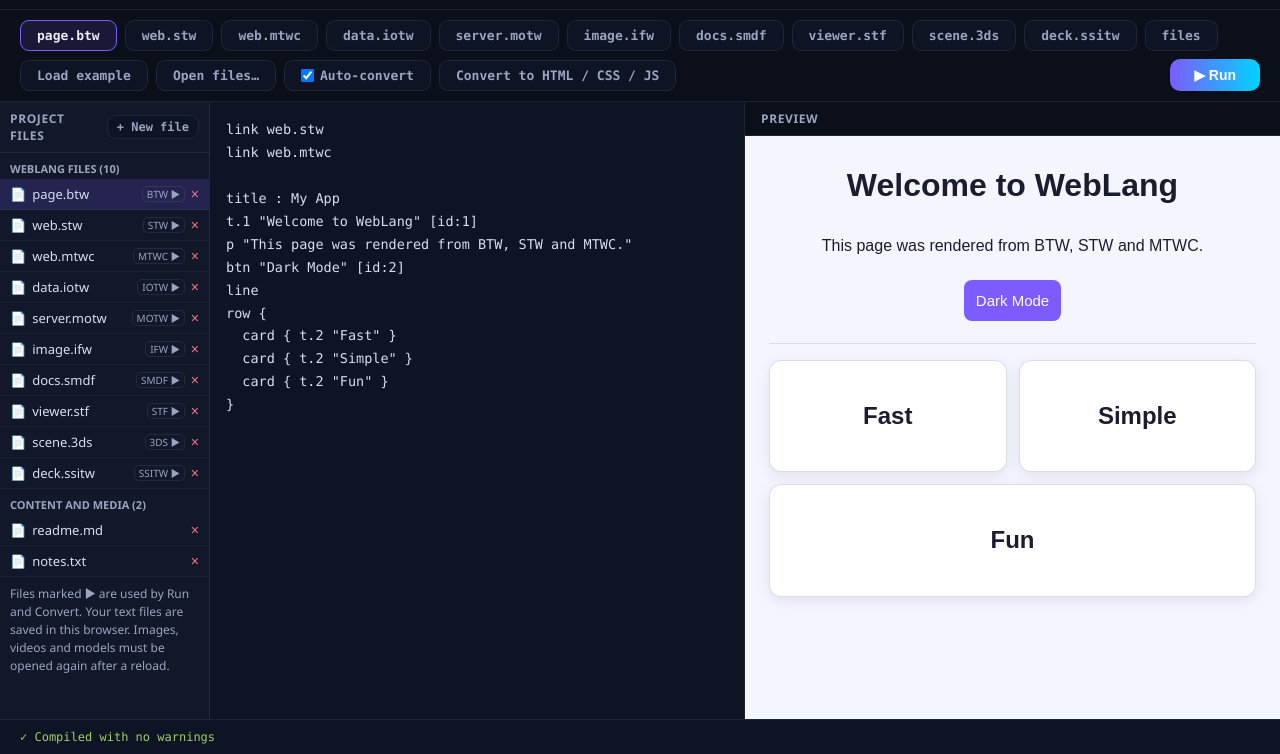
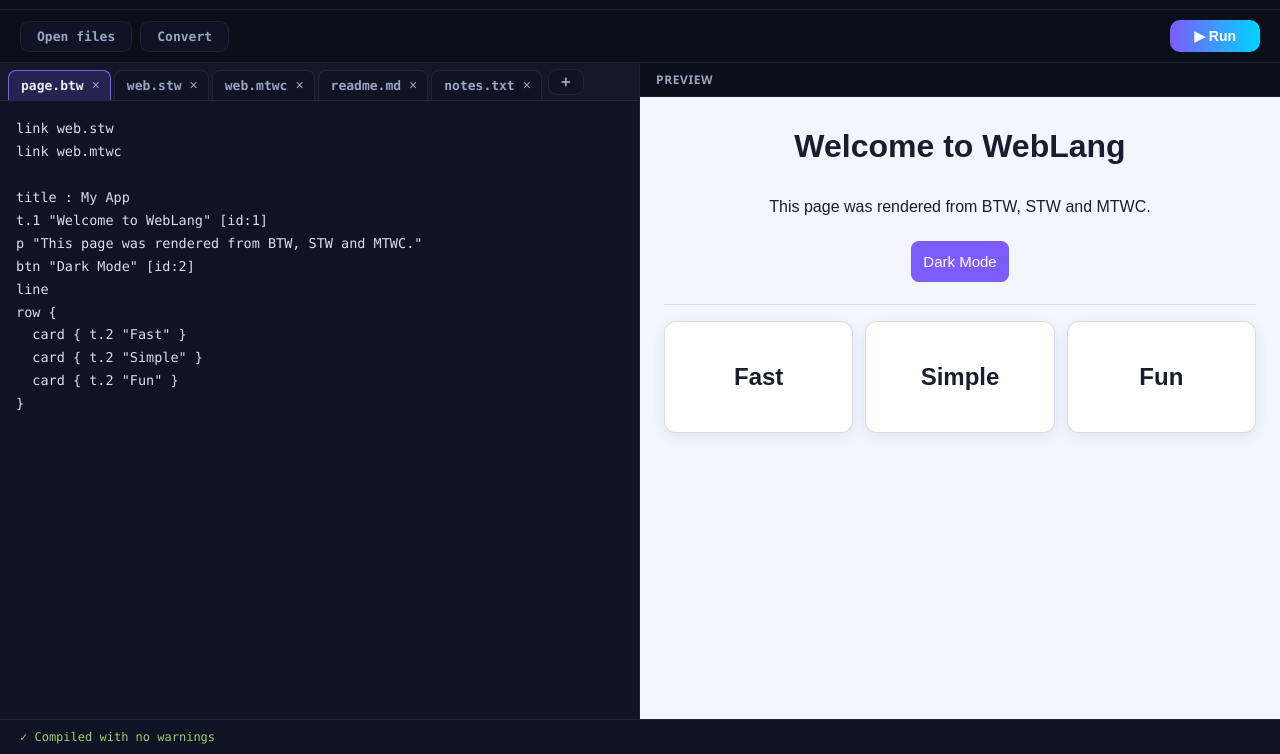
Before and after one commit to HazemYT55/The-WebLang, a plain HTML site: page IDE.html in a window 1280 px wide. Shown: the part 46-800 px from the top of the page. Drawn offline with Linux system fonts and the light colour scheme.

Commit message:
Simplify IDE: full-width editor and preview, file tabs with + for named blank files, clearer open-file errors

```diff
--- a/IDE.html
+++ b/IDE.html
@@ -53,13 +53,10 @@
 </nav>
 
 <div class="toolbar">
-  <button class="tab on" data-f="btw">page.btw</button>
-  <button class="tab" data-f="stw">web.stw</button>
-  <button class="tab" data-f="mtwc">web.mtwc</button>
-  <button class="tab" id="open-files">Open files…</button>
+  <button class="tab" id="open-files" title="Open files from your computer">Open files</button>
   <input type="file" id="file-input" accept=".btw,.stw,.mtwc,.iotw,.motw,.ifw,.smdf,.stf,.3ds,.ssitw,.md,.txt,.glb,.gltf,.png,.jpg,.jpeg,.gif,.webp,.svg,.mp4,.webm,.mp3,.wav,.ogg" multiple hidden>
-  <label class="tab" style="display:inline-flex;align-items:center;gap:6px;cursor:pointer"><input type="checkbox" id="auto-convert" checked style="margin:0;display:inline-block;width:auto"> Auto-convert</label>
-  <button class="tab" id="convert">Convert to HTML / CSS / JS</button>
+  <input type="checkbox" id="auto-convert" hidden>
+  <button class="tab" id="convert" title="Convert to HTML / CSS / JS">Convert</button>
   <button class="run" id="run">▶ Run</button>
 </div>
 
@@ -359,7 +356,7 @@ function compileBTW(src, warnings){
       }
       // unknown
       var first = s.match(/^\S+/);
-      warnings.push('BTW: unknown tag "'+(first?first[0]:s)+'" · skipped');
+      warnings.push('BTW: unknown tag "'+(first?first[0]:s)+'" · skipped'+(/^h[1-6]$/i.test(first?first[0]:'')?' · headings are written t.1 to t.6':''));
       s = '';
     }
   }
@@ -1211,19 +1208,12 @@ if(typeof document !== 'undefined' && document.getElementById){
     var ta = document.createElement('textarea');
     ta.id = 'ed-' + e[0]; ta.style.display = 'none'; ta.spellcheck = false; ta.placeholder = e[2];
     edHost.appendChild(ta); eds[e[0]] = ta; placeholders[e[0]] = e[2];
-    var tb = document.createElement('button');
-    tb.className = 'tab'; tb.dataset.f = e[0]; tb.textContent = e[1];
-    toolbar.insertBefore(tb, openBtn);
   });
   var filesPane = document.createElement('div');
   filesPane.id = 'ed-files'; filesPane.style.cssText = 'display:none;flex:1;overflow:auto;padding:16px;background:var(--panel2);color:#d6def0;font-size:13.5px;line-height:1.7';
   edHost.appendChild(filesPane); eds.files = filesPane;
-  var filesTab = document.createElement('button');
-  filesTab.className = 'tab'; filesTab.dataset.f = 'files'; filesTab.textContent = 'files';
-  toolbar.insertBefore(filesTab, openBtn);
   var exBtn = document.createElement('button');
   exBtn.className = 'tab'; exBtn.id = 'load-example'; exBtn.textContent = 'Load example';
-  toolbar.insertBefore(exBtn, openBtn);
 
   var tabs = document.querySelectorAll('.tab[data-f]');
   var con = document.getElementById('con');
@@ -1242,25 +1232,22 @@ if(typeof document !== 'undefined' && document.getElementById){
   var docs = {}, activeDoc = {btw:'page.btw', stw:'web.stw', mtwc:'web.mtwc'}, openName = 'page.btw';
   EXTRA.forEach(function(e){ activeDoc[e[0]] = e[1]; });
   Object.keys(activeDoc).forEach(function(k){ docs[activeDoc[k]] = {lang:k, text:null}; });
+  var created = {}, HIDE = {};
+  EXTRA.forEach(function(e){ HIDE[e[1]] = 1; });
   var projStyle = document.createElement('style');
-  projStyle.textContent = '.main{grid-template-columns:210px 1fr 1fr}#proj{border-right:1px solid var(--line);background:var(--panel);display:flex;flex-direction:column;min-height:0;overflow:auto;font-size:13px}' +
-    '#proj .ph{display:flex;align-items:center;gap:6px;padding:8px 10px;border-bottom:1px solid var(--line);font-size:12px;font-weight:700;color:var(--muted);letter-spacing:.6px}#proj .ph span{flex:1}' +
-    '#proj .pb{padding:4px 9px;font-size:12px}#proj .pf{padding:8px 10px;border-bottom:1px solid var(--line);display:none;gap:6px;flex-direction:column}#proj .pf input,#proj .pf select{width:100%;padding:6px;border-radius:7px;border:1px solid var(--line);background:var(--panel2);color:var(--txt);font-size:13px}' +
-    '#proj .row{display:flex;align-items:center;gap:6px;padding:6px 10px;cursor:pointer;border-bottom:1px solid rgba(255,255,255,.04);color:#d6def0}#proj .row:hover{background:rgba(124,92,255,.08)}#proj .row.on{background:rgba(124,92,255,.18)}' +
-    '#proj .row .nm{flex:1;overflow:hidden;text-overflow:ellipsis;white-space:nowrap}#proj .row .tg{font-size:10px;color:var(--muted);border:1px solid var(--line);border-radius:5px;padding:0 4px}#proj .row .x{color:#f7768e;border:none;background:none;cursor:pointer;font-size:14px}' +
-    '#proj .sec{padding:8px 10px 3px;font-size:11px;color:var(--muted);font-weight:700}#proj .hint{padding:8px 10px;color:var(--muted);font-size:12px;line-height:1.5}' +
-    '#ed-view{display:none;flex:1;overflow:auto;padding:16px;background:var(--panel2);color:#d6def0;text-align:center}#ed-view img,#ed-view video{max-width:100%;max-height:70vh;background:repeating-conic-gradient(#222 0 25%,#2a2a2a 0 50%) 50%/16px 16px;border-radius:8px}#ed-view .vn{margin-top:10px;color:var(--muted);font-size:12px;word-break:break-all}' +
-    '@media(max-width:800px){.main{grid-template-columns:1fr}#proj{max-height:190px;border-right:none;border-bottom:1px solid var(--line)}}';
+  projStyle.textContent = 'body{height:100vh;height:100dvh}.main{grid-template-columns:1fr 1fr}' +
+    '#filebar{display:flex;align-items:center;gap:6px;padding:6px 8px 0;border-bottom:1px solid var(--line);background:var(--panel);flex:none}' +
+    '#ftabs{display:flex;gap:3px;overflow-x:auto;min-width:0;scrollbar-width:thin}' +
+    '.ft{display:inline-flex;align-items:center;gap:6px;padding:7px 8px 7px 12px;border-radius:8px 8px 0 0;background:var(--panel2);border:1px solid var(--line);border-bottom:none;color:var(--muted);font-family:ui-monospace,Consolas,monospace;font-size:13px;font-weight:700;cursor:pointer;white-space:nowrap}' +
+    '.ft.on{color:var(--txt);background:rgba(124,92,255,.18);border-color:var(--acc1)}.ft .x{border:none;background:none;color:var(--muted);cursor:pointer;font-size:14px;line-height:1;padding:0 2px}.ft .x:hover{color:#f7768e}' +
+    '#fb-add{display:flex;align-items:center;gap:6px;padding-bottom:5px;flex:none}#fb-plus{padding:4px 12px;font-size:16px;line-height:1}' +
+    '#fb-name{display:none;width:150px;padding:5px 8px;border-radius:7px;border:1px solid var(--acc1);background:var(--panel2);color:var(--txt);font-family:ui-monospace,Consolas,monospace;font-size:13px;outline:none}#fb-msg{display:none;color:#f7768e;font-size:12px;max-width:340px;line-height:1.3}' +
+    '#ed-view{display:none;flex:1;overflow:auto;padding:16px;background:var(--panel2);color:#d6def0;text-align:center}#ed-view img,#ed-view video{max-width:100%;max-height:70vh;background:repeating-conic-gradient(#222 0 25%,#2a2a2a 0 50%) 50%/16px 16px;border-radius:8px}#ed-view .vn{margin-top:10px;color:var(--muted);font-size:12px}' +
+    '@media(max-width:800px){.main{grid-template-columns:minmax(0,1fr);grid-template-rows:minmax(0,1fr) minmax(0,1fr);min-height:0}.ed{border-right:none;border-bottom:1px solid var(--line)}nav{padding:6px 10px;flex-wrap:nowrap}.logo{width:auto;font-size:16px}nav a.nl{padding:4px 8px;font-size:13px}.toolbar{padding:6px 10px}.console{max-height:64px;padding:6px 10px}#filebar{flex-wrap:wrap;padding-bottom:0}#ftabs{flex:1 1 0}#fb-add{flex-wrap:wrap;flex:0 1 auto;max-width:100%}#fb-name{width:130px}#fb-msg{max-width:none;flex:1 1 100%}.ed,.pv{min-width:0}}';
   document.head.appendChild(projStyle);
-  var side = document.createElement('div'); side.id = 'proj';
-  var FMT = [['btw','page.btw','BTW page'],['stw','web.stw','STW style'],['mtwc','web.mtwc','MTWC logic'],['iotw','data.iotw','IOTW data'],['motw','server.motw','MOTW server'],['ifw','image.ifw','IFW image'],['smdf','docs.smdf','SMDF markdown view'],['stf','viewer.stf','STF text view'],['d3','scene.3ds','3DS 3D scene'],['ssitw','deck.ssitw','SSITW slides']];
-  side.innerHTML = '<div class="ph"><span>PROJECT FILES</span><button class="tab pb" id="pf-new">+ New file</button></div>' +
-    '<div class="pf" id="pf-form"><input id="pf-name" placeholder="File name, e.g. home" autocomplete="off"><select id="pf-fmt">' +
-    '<optgroup label="The 10 WebLang formats">' + FMT.map(function(f){ return '<option value="' + f[0] + '">.' + EXT_OF[f[0]] + ' - ' + f[2] + '</option>'; }).join('') + '</optgroup>' +
-    '<optgroup label="Content files"><option value="md">.md - Markdown text</option><option value="txt">.txt - Plain text</option></optgroup></select>' +
-    '<div style="display:flex;gap:6px"><button class="tab pb" id="pf-create">Create</button><button class="tab pb" id="pf-cancel">Cancel</button></div></div>' +
-    '<div id="pf-list"></div>';
-  document.querySelector('.main').insertBefore(side, document.querySelector('.main').firstChild);
+  var bar = document.createElement('div'); bar.id = 'filebar';
+  bar.innerHTML = '<div id="ftabs"></div><div id="fb-add"><button class="tab" id="fb-plus" title="New file" aria-label="New file">+</button><input id="fb-name" placeholder="name.btw" autocomplete="off" spellcheck="false"><span id="fb-msg"></span></div>';
+  edHost.insertBefore(bar, edHost.firstChild);
   var viewPane = document.createElement('div'); viewPane.id = 'ed-view'; edHost.appendChild(viewPane); eds.view = viewPane;
   var fileTA = document.createElement('textarea'); fileTA.id = 'ed-filetext'; fileTA.style.display = 'none'; fileTA.spellcheck = false;
   edHost.appendChild(fileTA); eds.filetext = fileTA;
@@ -1274,38 +1261,28 @@ if(typeof document !== 'undefined' && document.getElementById){
       var d = {}, t = {};
       Object.keys(docs).forEach(function(n){ d[n] = {lang:docs[n].lang, text:getText(n)}; });
       Object.keys(files).forEach(function(n){ if(typeof files[n].text === 'string' && !files[n].blob) t[n] = files[n].text; });
-      localStorage.setItem('wl-project', JSON.stringify({docs:d, active:activeDoc, texts:t}));
+      localStorage.setItem('wl-project', JSON.stringify({docs:d, active:activeDoc, texts:t, created:created}));
     } catch(e) {}
   }
   function fileIcon(n){ var x = n.split('.').pop().toLowerCase(); return /^(png|jpe?g|gif|webp|svg)$/.test(x) ? '🖼' : /^(mp4|webm)$/.test(x) ? '🎬' : /^(mp3|wav|ogg)$/.test(x) ? '🎵' : /^(glb|gltf)$/.test(x) ? '🧊' : '📄'; }
+  function isShown(n){ return !(docs[n] && HIDE[n] && created[n] !== true && !getText(n).trim()); }
   function renderProject(){
-    var box = document.getElementById('pf-list'); if(!box) return;
+    var box = document.getElementById('ftabs'); if(!box) return;
     box.innerHTML = '';
-    function sec(t){ var s = document.createElement('div'); s.className = 'sec'; s.textContent = t; box.appendChild(s); }
-    function row(n, tag, active, rm){
-      var r = document.createElement('div'); r.className = 'row' + (openName === n ? ' on' : ''); r.title = n;
-      var ic = document.createElement('span'); ic.textContent = fileIcon(n);
-      var nm = document.createElement('span'); nm.className = 'nm'; nm.textContent = n;
-      r.appendChild(ic); r.appendChild(nm);
-      if(tag){ var tg = document.createElement('span'); tg.className = 'tg'; tg.textContent = tag + (active ? ' ▶' : ''); tg.title = active ? 'This file is used by Run and Convert' : 'Click to switch to this file'; r.appendChild(tg); }
-      var x = document.createElement('button'); x.className = 'x'; x.textContent = '×'; x.title = 'Remove ' + n;
+    function tab(n, rm){
+      var r = document.createElement('div'); r.className = 'ft' + (openName === n ? ' on' : ''); r.title = n;
+      var nm = document.createElement('span'); nm.textContent = n; r.appendChild(nm);
+      var x = document.createElement('button'); x.className = 'x'; x.textContent = '×'; x.title = 'Close ' + n; x.setAttribute('aria-label', 'Close ' + n);
       x.addEventListener('click', function(e){ e.stopPropagation(); rm(n); });
       r.appendChild(x);
       r.addEventListener('click', function(){ openFile(n); });
       box.appendChild(r);
     }
-    sec('WEBLANG FILES (' + Object.keys(docs).length + ')');
-    Object.keys(docs).forEach(function(n){ row(n, LANG_LABEL[docs[n].lang], isActive(n), removeDoc); });
-    var fn = Object.keys(files);
-    sec('CONTENT AND MEDIA (' + fn.length + ')');
-    if(!fn.length){ var h = document.createElement('div'); h.className = 'hint'; h.textContent = 'No files yet. Use Open files or drag files here.'; box.appendChild(h); }
-    fn.forEach(function(n){ row(n, '', false, removeAsset); });
-    var hint = document.createElement('div'); hint.className = 'hint';
-    hint.textContent = 'Files marked ▶ are used by Run and Convert. Your text files are saved in this browser. Images, videos and models must be opened again after a reload.';
-    box.appendChild(hint);
+    Object.keys(docs).filter(isShown).forEach(function(n){ tab(n, removeDoc); });
+    Object.keys(files).forEach(function(n){ tab(n, removeAsset); });
     persist();
   }
-  function openFile(n){
+    function openFile(n){
     openName = n;
     if(docs[n]){ switchDoc(n); return; }
     var f = files[n]; if(!f) return;
@@ -1342,9 +1319,9 @@ if(typeof document !== 'undefined' && document.getElementById){
   }
   function removeDoc(n){
     var k = docs[n].lang, others = Object.keys(docs).filter(function(m){ return m !== n && docs[m].lang === k; });
-    if(!others.length){ log('Cannot remove ' + n + ': keep at least one ' + LANG_LABEL[k] + ' file. Clear its text instead.', 'warn'); return; }
+    if(!others.length){ if(HIDE[n]){ created[n] = false; docs[n].text = ''; if(isActive(n)) eds[k].value = ''; openName = activeDoc.btw; selectTab('btw'); renderProject(); run(); return; } log('Cannot close ' + n + ': it is the only ' + LANG_LABEL[k] + ' file. Clear its text instead, or create another ' + LANG_LABEL[k] + ' file first.', 'warn'); return; }
     if(isActive(n)) switchDoc(others[0], true);
-    delete docs[n]; if(openName === n) openName = activeDoc[k];
+    delete docs[n]; delete created[n]; if(openName === n) openName = activeDoc[k];
     renderProject(); run();
   }
   function removeAsset(n){
@@ -1352,32 +1329,41 @@ if(typeof document !== 'undefined' && document.getElementById){
     delete files[n]; if(openName === n){ openName = activeDoc[activeTab] || 'page.btw'; selectTab(docs[openName] ? docs[openName].lang : 'btw'); }
     renderFiles(); run();
   }
-  function newFile(rawName, fmt){
-    var ext = EXT_OF[fmt] || fmt;
-    var name = String(rawName || '').trim().replace(/[^\w.\-]/g, '_');
-    if(!name){ log('Type a file name first', 'warn'); return false; }
-    if(name.toLowerCase().slice(-(ext.length + 1)) !== '.' + ext) name = name.replace(/\.[A-Za-z0-9]+$/, '') + '.' + ext;
-    if(docs[name] || files[name]){ log('A file named ' + name + ' already exists', 'warn'); return false; }
-    if(LANG_EXT[ext]){ docs[name] = {lang:fmt, text:''}; switchDoc(name); }
+var ALLOWED = Object.keys(LANG_EXT).concat(TEXT_EXT).map(function(x){ return '.' + x; }).join(' ');
+  var fbName = document.getElementById('fb-name'), fbMsg = document.getElementById('fb-msg'), fbPlus = document.getElementById('fb-plus');
+  function fbErr(m){ fbMsg.textContent = m; fbMsg.style.display = 'inline'; log(m, 'err'); }
+  function newFile(rawName){
+    var raw = String(rawName || '').trim();
+    if(!raw){ fbErr('Type a name with its ending, for example page.btw'); return false; }
+    var name = raw.replace(/\s+/g, '_').replace(/[^\w.\-]/g, '_');
+    var m = name.match(/\.([A-Za-z0-9]+)$/);
+    if(!m){ fbErr('"' + raw + '" needs an ending so I know the language, for example ' + name + '.btw. Endings: ' + ALLOWED); return false; }
+    var ext = m[1].toLowerCase(); name = name.slice(0, name.length - ext.length) + ext;
+    var fmt = LANG_EXT[ext];
+    if(!fmt && TEXT_EXT.indexOf(ext) < 0){ fbErr('".' + ext + '" is not a WebLang ending. Use one of: ' + ALLOWED); return false; }
+    if(files[name] || (docs[name] && isShown(name))){ fbErr('A file named ' + name + ' already exists. Pick another name.'); return false; }
+    if(docs[name]){ created[name] = true; switchDoc(name, true); }
+    else if(fmt){ docs[name] = {lang:fmt, text:''}; created[name] = true; switchDoc(name, true); }
     else { files[name] = {text:'', size:0}; renderFiles(); openFile(name); }
-    log('Created ' + name + '. Type your code in the editor.', 'ok');
+    var ed = eds[docs[name] ? docs[name].lang : 'filetext']; if(ed && ed.focus) ed.focus();
     return true;
   }
-  document.getElementById('pf-new').addEventListener('click', function(){
-    var f = document.getElementById('pf-form'); f.style.display = f.style.display === 'flex' ? 'none' : 'flex';
-    if(f.style.display === 'flex') document.getElementById('pf-name').focus();
-  });
-  document.getElementById('pf-cancel').addEventListener('click', function(){ document.getElementById('pf-form').style.display = 'none'; });
-  document.getElementById('pf-create').addEventListener('click', function(){
-    var nm = document.getElementById('pf-name');
-    if(newFile(nm.value, document.getElementById('pf-fmt').value)){ nm.value = ''; document.getElementById('pf-form').style.display = 'none'; }
-  });
-  document.getElementById('pf-name').addEventListener('keydown', function(e){ if(e.key === 'Enter') document.getElementById('pf-create').click(); });
+  function closeAdd(){ fbName.style.display = 'none'; fbMsg.style.display = 'none'; fbName.value = ''; }
+  fbPlus.addEventListener('click', function(){
+    if(fbName.style.display === 'inline-block'){ closeAdd(); return; }
+    fbName.style.display = 'inline-block'; fbMsg.style.display = 'none'; fbName.focus();
+  });
+  fbName.addEventListener('keydown', function(e){
+    if(e.key === 'Enter'){ if(newFile(fbName.value)) closeAdd(); }
+    else if(e.key === 'Escape') closeAdd();
+    else fbMsg.style.display = 'none';
+  });
   fileTA.addEventListener('input', function(){ var n = fileTA.dataset.name; if(files[n]){ files[n].text = fileTA.value; files[n].size = fileTA.value.length; persist(); } });
   Object.keys(eds).forEach(function(k){ if(eds[k].tagName === 'TEXTAREA') eds[k].addEventListener('input', persist); });
   (function restore(){
     var s; try { s = JSON.parse(localStorage.getItem('wl-project') || 'null'); } catch(e) {}
     if(!s || !s.docs) return;
+    created = s.created || {};
     var saved = s.docs, act = s.active || {};
     Object.keys(docs).forEach(function(n){ delete docs[n]; });
     Object.keys(saved).forEach(function(n){ if(LANG_LABEL[saved[n].lang]) docs[n] = {lang:saved[n].lang, text:saved[n].text || ''}; });
@@ -1437,12 +1423,18 @@ if(typeof document !== 'undefined' && document.getElementById){
     return {iotw:eds.iotw.value, motw:eds.motw.value, ifw:eds.ifw.value, smdf:eds.smdf.value, stf:eds.stf.value, d3:eds.d3.value, ssitw:eds.ssitw.value};
   }
 
+  function fileWarn(w){
+    return String(w).replace(/^(BTW|STW|MTWC|IOTW|MOTW|IFW|SMDF|STF|SSITW|3DS):/, function(_, L){
+      var k; Object.keys(LANG_LABEL).forEach(function(x){ if(LANG_LABEL[x] === L) k = x; });
+      return (k && activeDoc[k] ? activeDoc[k] : L) + ':';
+    });
+  }
   function run(){
     con.innerHTML = '';
     var r = WebLang.buildPreview(eds.btw.value, eds.stw.value, eds.mtwc.value, more(), files);
     out.srcdoc = r.html;
     if(r.warnings.length){
-      r.warnings.forEach(function(w){ log('⚠ ' + w, 'warn'); });
+      r.warnings.forEach(function(w){ log('⚠ ' + fileWarn(w), 'warn'); });
     } else {
       log('✓ Compiled with no warnings', 'ok');
     }
@@ -1491,7 +1483,7 @@ if(typeof document !== 'undefined' && document.getElementById){
     if(!exportResult.warnings.length) log('Converted ' + (Object.keys(exportResult.files).length + Object.keys(exportResult.assets).length) + ' files with no warnings', 'ok');
     buildOutputTabs();
     selectOutput('index.html');
-    if(stay === true){ log('Files opened and converted. Press "Convert to HTML / CSS / JS" to see and download the result.', 'ok'); return; }
+    if(stay === true){ log('Converted. Press Convert to see and download the result.', 'ok'); return; }
     document.querySelector('.main').hidden = true;
     document.getElementById('exports').hidden = false;
   }
@@ -1512,7 +1504,7 @@ if(typeof document !== 'undefined' && document.getElementById){
         if(files[f.name] && files[f.name].url) URL.revokeObjectURL(files[f.name].url);
         files[f.name] = {url:URL.createObjectURL(f), size:f.size, blob:f};
         jobs.push({f:f, ext:ext, done:true});
-      } else skipped.push('Skipped "' + f.name + '": unsupported file type');
+      } else skipped.push('Could not open "' + f.name + '": ' + (f.name.indexOf('.') < 0 ? 'it has no ending' : '.' + ext + ' files are not supported') + '. You can open: ' + ALLOWED + ', and images, video, audio and .glb models.');
     });
     function logSkipped(){ skipped.forEach(function(m){ log(m, 'warn'); }); }
     if(!jobs.length){ logSkipped(); return; }
@@ -1520,6 +1512,7 @@ if(typeof document !== 'undefined' && document.getElementById){
     function finish(){
       renderFiles(); run();
       log('Opened ' + jobs.map(function(j){ return j.f.name; }).join(', '), 'ok');
+      if(con.querySelector('.warn')) log('The files opened fine. The ⚠ lines above are hints about code inside them, they do not block anything.', 'log');
       if(document.getElementById('auto-convert').checked) convertNow(true);
       logSkipped();
     }
@@ -1536,6 +1529,7 @@ if(typeof document !== 'undefined' && document.getElementById){
         }
         if(--pending === 0) finish();
       };
+      r.onerror = function(){ log('Could not read "' + j.f.name + '": the browser could not load it. Try opening it again.', 'err'); if(--pending === 0) finish(); };
       r.readAsText(j.f);
     });
   }
```
Also changed, not shown: docs.html (+5 -5 lines).
